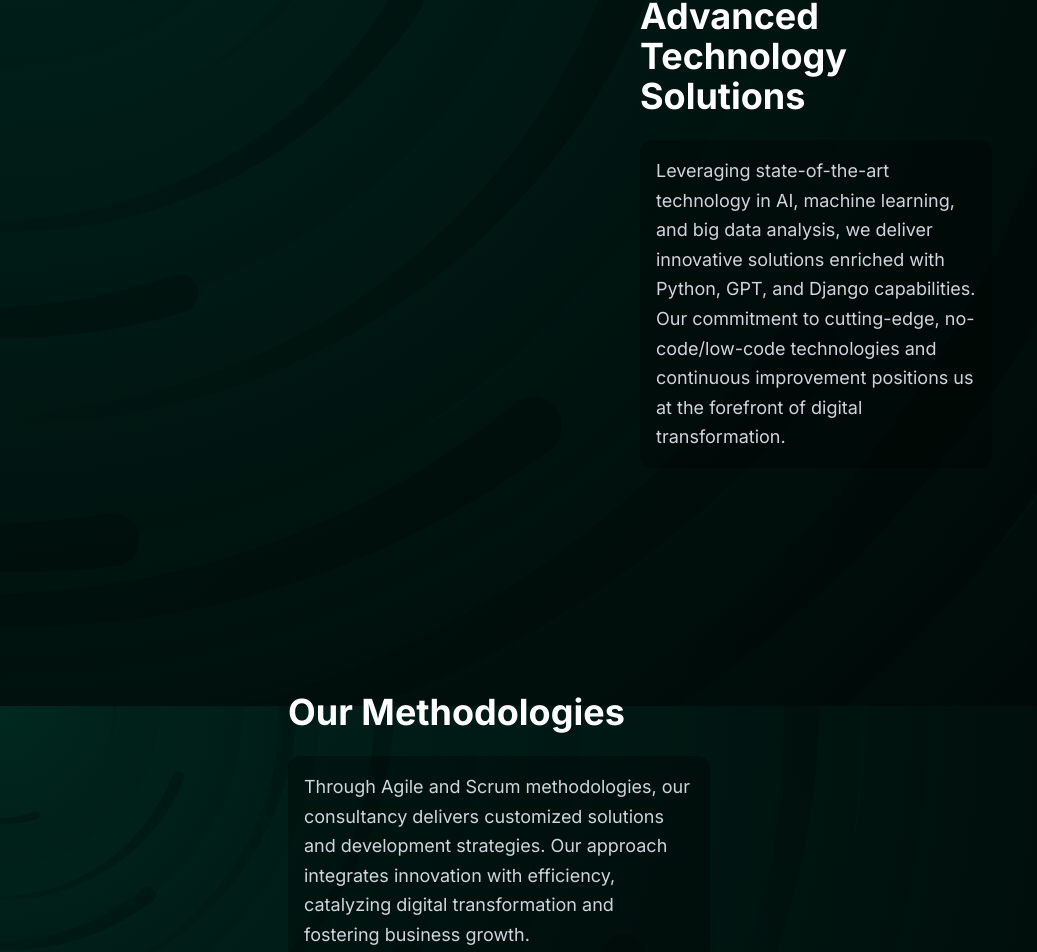
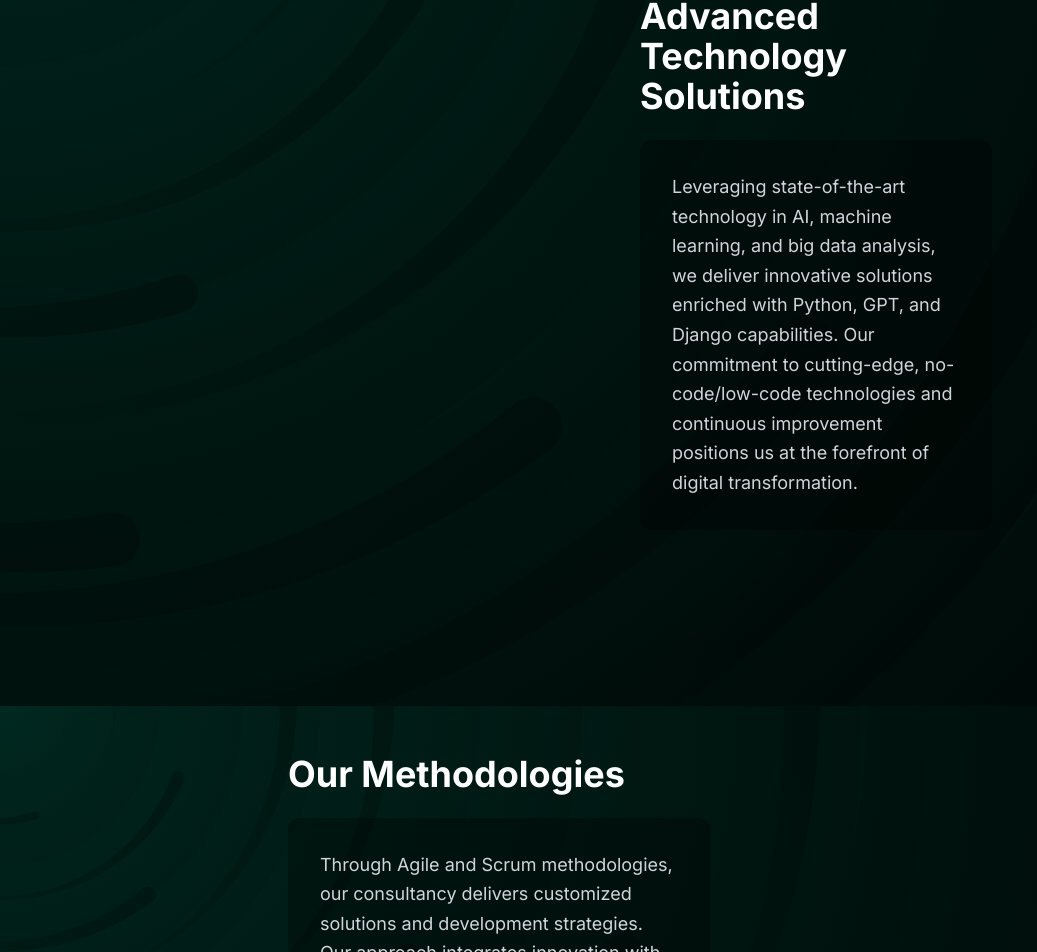
Before and after one commit to bizonbyte/bizonbyte, a Next.js app: page / in a window 1280 px wide. Shown: the part 1214-2166 px from the top of the page, without its empty margins (0-1037 px from the left). Built offline with nearby package versions, Linux system fonts and the light colour scheme.

Commit message:
Apply padding adjustment to the other elements

```diff
--- a/src/app/page.tsx
+++ b/src/app/page.tsx
@@ -93,7 +93,7 @@ export default function Home() {
             {/* Text Content */}
             <div className="md:w-1/2 text-center md:text-left">
               <h2 className="text-3xl md:text-4xl font-bold mb-6">Advanced Technology Solutions</h2>
-              <p style={{ lineHeight: '1.85rem' }} className="text-lg mb-8 text-gray-300 bg-[hsl(0_0%_0%_/_30%)] p-4 rounded-[12px]">
+              <p style={{ lineHeight: '1.85rem' }} className="text-lg mb-8 text-gray-300 bg-[hsl(0_0%_0%_/_30%)] p-8 rounded-[12px]">
                 Leveraging state-of-the-art technology in AI, machine learning, and big data analysis, we deliver innovative solutions enriched with Python, GPT, and Django capabilities. Our commitment to cutting-edge, no-code/low-code technologies and continuous improvement positions us at the forefront of digital transformation.
               </p>
               {/* <Link href="/technology" className="inline-block bg-primary-700 text-white px-6 py-3 rounded hover:bg-primary-800 transition-colors"> */}
@@ -109,7 +109,7 @@ export default function Home() {
             {/* Text Content */}
             <div className="md:w-3/5 text-center md:text-left">
               <h2 className="text-3xl md:text-4xl font-bold mb-6">Our Methodologies</h2>
-              <p style={{ lineHeight: '1.85rem' }} className="text-lg mb-8 text-gray-300 bg-[hsl(0_0%_0%_/_30%)] p-4 rounded-[12px]">
+              <p style={{ lineHeight: '1.85rem' }} className="text-lg mb-8 text-gray-300 bg-[hsl(0_0%_0%_/_30%)] p-8 rounded-[12px]">
                 Through Agile and Scrum methodologies, our consultancy delivers customized solutions and development strategies. Our approach integrates innovation with efficiency, catalyzing digital transformation and fostering business growth.
               </p>
               {/* <Link href="/methodologies" className="inline-block bg-primary-700 text-white px-6 py-3 rounded hover:bg-primary-800 transition-colors">
```
